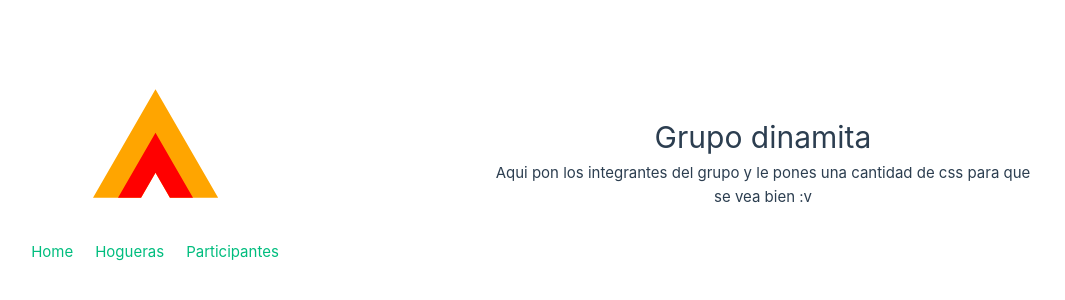
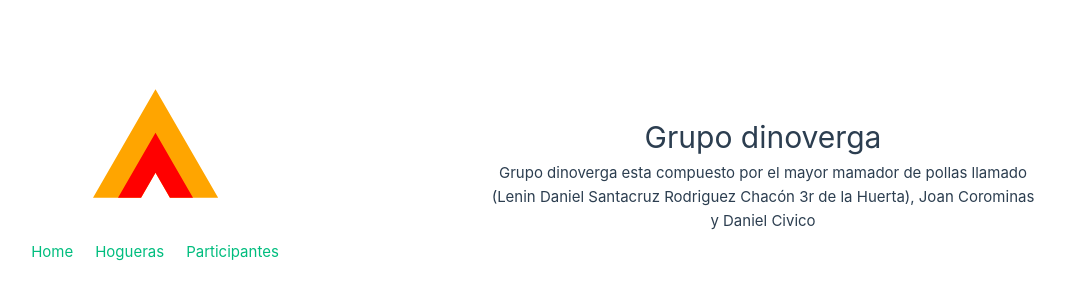
Before and after one commit to Nue-ux/NodeVue, a Vue app: page / in a window 1280 px wide. Shown: the part 226-526 px from the top of the page, without its empty margins (181-1246 px from the left). Built offline with nearby package versions, Linux system fonts and the light colour scheme.

Commit message:
logo fogata
logo fogata

```diff
--- a/src/views/Home.vue
+++ b/src/views/Home.vue
@@ -3,9 +3,9 @@
 
 <template>
   <div class="home-container">
-    <h1>Grupo dinamita</h1>
+    <h1>Grupo dinoverga</h1>
     <p>
-      Aqui pon los integrantes del grupo y le pones una cantidad de css para que se vea bien :v
+      Grupo dinoverga esta compuesto por el mayor mamador de pollas llamado (Lenin Daniel Santacruz Rodriguez Chacón 3r de la Huerta), Joan Corominas y Daniel Civico
     </p>
   </div>
 </template>
```
Also changed, not shown: 1 other file (tests, documents, lock files or other folders).
